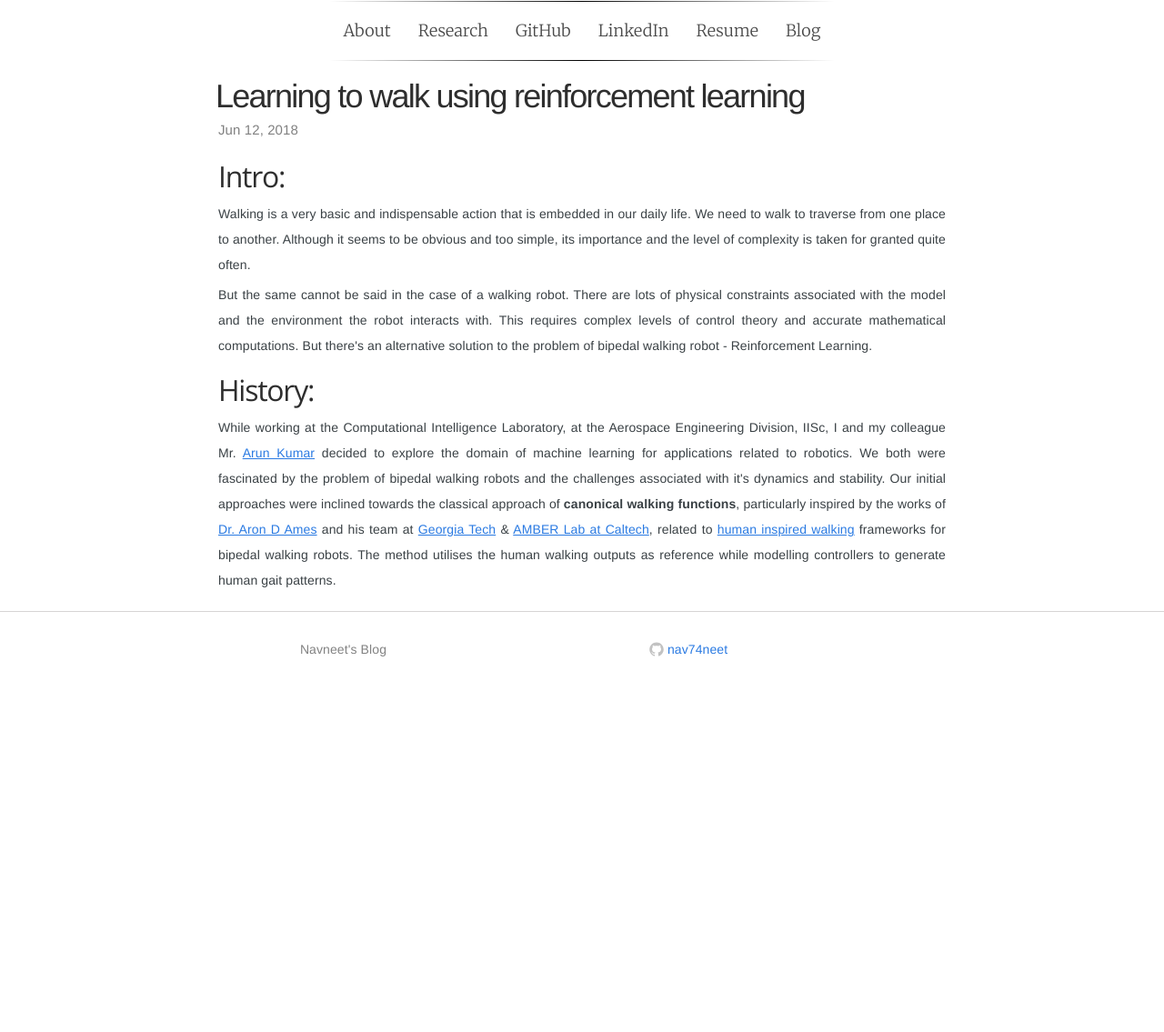
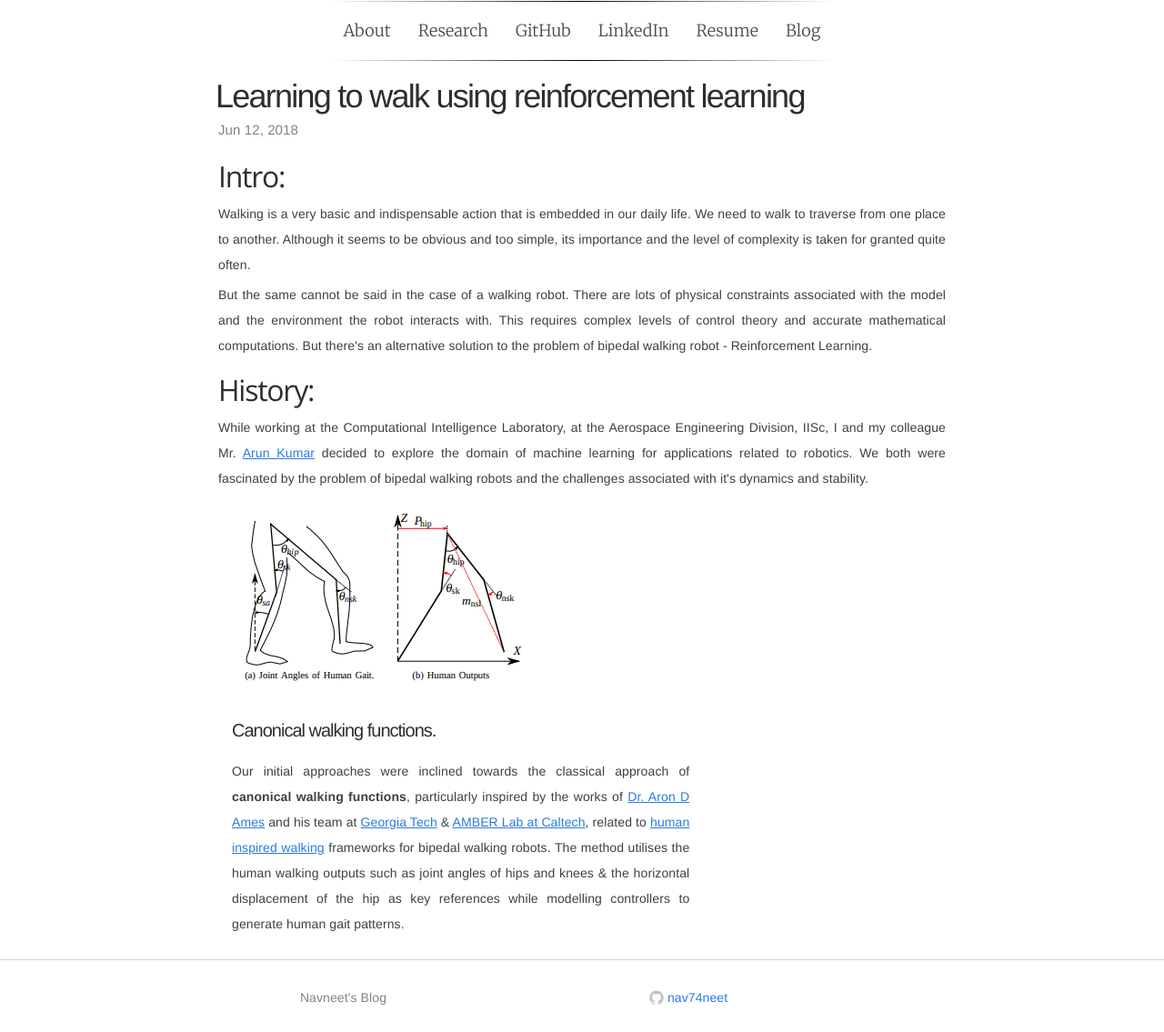
Before and after one commit to navuboy/navuboy.github.io, a Jekyll site: the page built from _posts/2018-06-12-ddpg.md, in a window 1280 px wide. Shown: the whole page at 91% size. Built offline with Jekyll 4.4.1, drawn with Linux system fonts in a browser that asks for light colours; some web fonts are replaced; before the commit the page ends 900 px from its top, so only the background shows below that.

Commit message:
Updated post

```diff
--- a/_posts/2018-06-12-ddpg.md
+++ b/_posts/2018-06-12-ddpg.md
@@ -12,4 +12,21 @@ tags: reinforcement learning, ddpg, bipedal walking,
 <p style="text-align:justify">But the same cannot be said in the case of a walking robot. There are lots of physical constraints associated with the model and the environment the robot interacts with. This requires complex levels of control theory and accurate mathematical computations. But there's an alternative solution to the problem of bipedal walking robot - Reinforcement Learning.</p>
 
 ## History:
-<p style="text-align:justify">While working at the Computational Intelligence Laboratory, at the Aerospace Engineering Division, IISc, I and my colleague Mr. <a href="https://www.linkedin.com/in/ioarun/" class="md-link">Arun Kumar</a> decided to explore the domain of machine learning for applications related to robotics. We both were fascinated by the problem of bipedal walking robots and the challenges associated with it's dynamics and stability. Our initial approaches were inclined towards the classical approach of <strong>canonical walking functions</strong>, particularly inspired by the works of <a href="http://ames.gatech.edu/" class="md-link"> Dr. Aron D Ames</a> and his team at <a href="https://www.gatech.edu/" class="md-link">Georgia Tech</a> & <a href="http://www.bipedalrobotics.com/" class="md-link">AMBER Lab at Caltech</a>, related to <a href="http://ames.gatech.edu/ijbbr_2014.pdf" class="md-link">human inspired walking</a> frameworks for bipedal walking robots. The method utilises the human walking outputs as reference while modelling controllers to generate human gait patterns.</p>
+<p style="text-align:justify">While working at the Computational Intelligence Laboratory, at the Aerospace Engineering Division, IISc, I and my colleague Mr. <a href="https://www.linkedin.com/in/ioarun/" class="md-link">Arun Kumar</a> decided to explore the domain of machine learning for applications related to robotics. We both were fascinated by the problem of bipedal walking robots and the challenges associated with it's dynamics and stability.</p>
+
+<div class="container-fluid">
+  <div class="row">
+    <div class="col-md-6">
+        <img class="rimg" src="{{ site.github.url }}/media/blog/human_inputs.png"/>
+    </div>
+    <div class="col-md-8">
+        <h4 class="rtitle">Canonical walking functions.</h4>
+        <p style="text-align:justify">
+          Our initial approaches were inclined towards the classical approach of <strong>canonical walking functions</strong>, particularly inspired by the works of <a href="http://ames.gatech.edu/" class="md-link"> Dr. Aron D Ames</a> and his team at <a href="https://www.gatech.edu/" class="md-link">Georgia Tech</a> & <a href="http://www.bipedalrobotics.com/" class="md-link">AMBER Lab at Caltech</a>, related to <a href="http://ames.gatech.edu/ijbbr_2014.pdf" class="md-link">human inspired walking</a> frameworks for bipedal walking robots. The method utilises the human walking outputs such as joint angles of hips and knees & the horizontal displacement of the hip as key references while modelling controllers to generate human gait patterns.
+        </p>
+        <!-- <a href="https://github.com/nav74neet/rl_ardrone" class="md-link btn-default btn rbtn">code</a>
+        <a href="https://arxiv.org/abs/1801.05086" class="md-link btn-default btn rbtn">paper</a>
+        <a href="https://www.youtube.com/watch?v=SDqPfhUeoCo&feature=youtu.be" class="md-link btn-default btn rbtn">video</a> -->
+   </div>
+  </div>
+</div>
```
